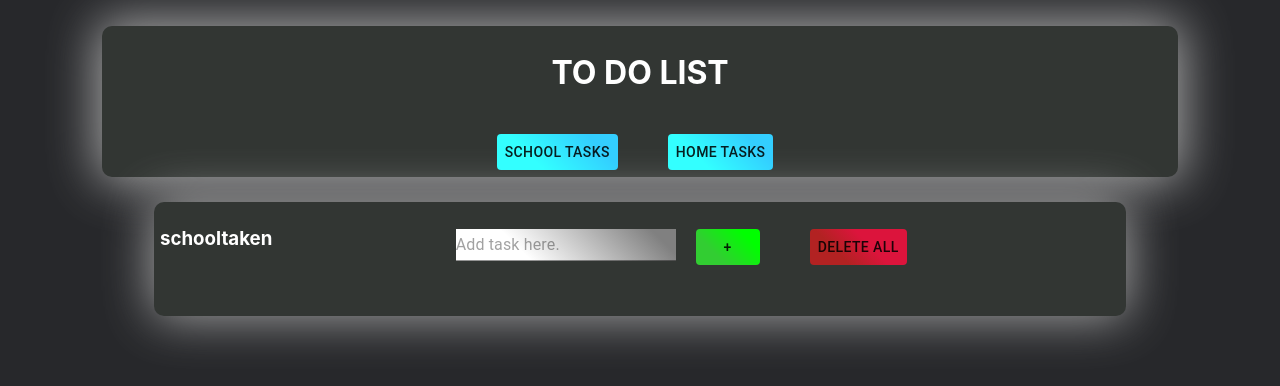
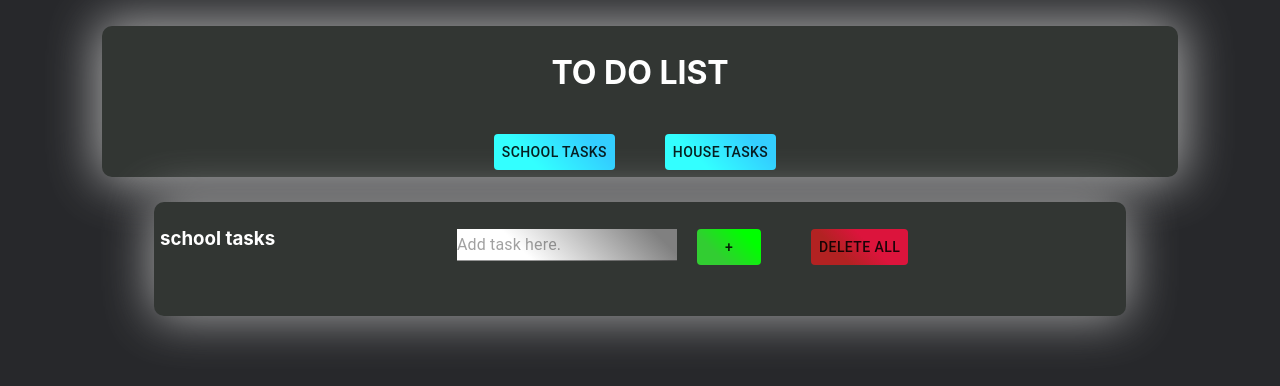
Before and after one commit to SammyLaureys/todolist, a React (Create React App) app: page / in a window 1280 px wide. Shown: the top 386 px of the page. Built offline with nearby package versions, Linux system fonts and the light colour scheme.

Commit message:
taal problemen opgelost v2

```diff
--- a/src/App.js
+++ b/src/App.js
@@ -34,7 +34,7 @@ const StyledDiv2 = styled.div`
 function App() {
     const [homeTodos, setHomeTodos] = useState([]);
     const [schoolTodos, setSchoolTodos] = useState([]);
-    const [kind, setKind] = useState("schooltaken");
+    const [kind, setKind] = useState("school tasks");
 
     useEffect(() => {
         const storageSchoolTodos = JSON.parse(localStorage.getItem(LOCAL_SCHOOL_KEY));
@@ -59,7 +59,7 @@ function App() {
     }, [schoolTodos]);
 
     function addTodo(todo) {
-        if(kind==="schooltaken"){
+        if(kind==="school tasks"){
             setSchoolTodos([todo, ...schoolTodos])
         }
         else{
@@ -93,7 +93,7 @@ function App() {
     }
 
     function removeTodo(id) {
-        if(kind==="schooltaken"){
+        if(kind==="school tasks"){
             setSchoolTodos(schoolTodos.filter(todo => todo.id !== id))
         }
         else{
--- a/src/components/ToDoList.js
+++ b/src/components/ToDoList.js
@@ -11,7 +11,7 @@ const StyledDiv = styled.div`
 function ToDoList({ homeTodos,schoolTodos, removeTodo, toggleComplete, kind }) {
 
     function WichToDoList(){
-        if(kind==="schooltaken"){
+        if(kind==="school tasks"){
             return <List>
                 {schoolTodos.map(todo => (
                     <Todo
--- a/src/components/clear.js
+++ b/src/components/clear.js
@@ -12,7 +12,7 @@ const useStyles = makeStyles({
 function Clear({setHomeTodos,setSchoolTodos,kind}){
     const classes = useStyles();
     function ClearAll(){
-        if(kind==="schooltaken"){
+        if(kind==="school tasks"){
             setSchoolTodos([])
         }
         else{
--- a/src/components/date.js
+++ b/src/components/date.js
@@ -13,16 +13,16 @@ function KindOfTask({setKind}){
     const classes = useStyles();
 
     function setKindSchoolTaken(){
-        setKind("schooltaken");
+        setKind("school tasks");
     }
 
     function setKindHuisTaken(){
-        setKind("huistaken");
+        setKind("house tasks");
     }
 
 return(<>
     <Button onClick={setKindSchoolTaken} className={classes.button} type="submit">School tasks</Button>
-    <Button onClick={setKindHuisTaken} className={classes.button} type="submit">Home tasks</Button>
+    <Button onClick={setKindHuisTaken} className={classes.button} type="submit">House tasks</Button>
     </>
 )
 }
```
